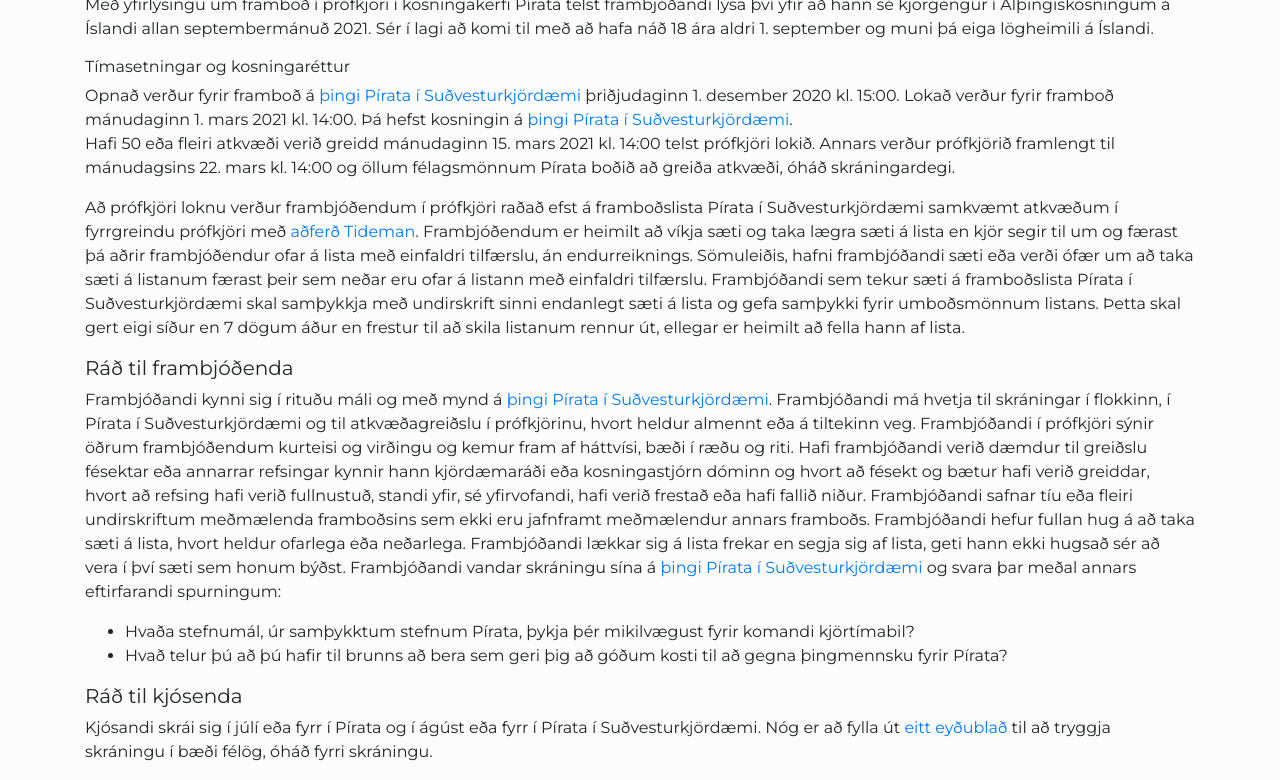
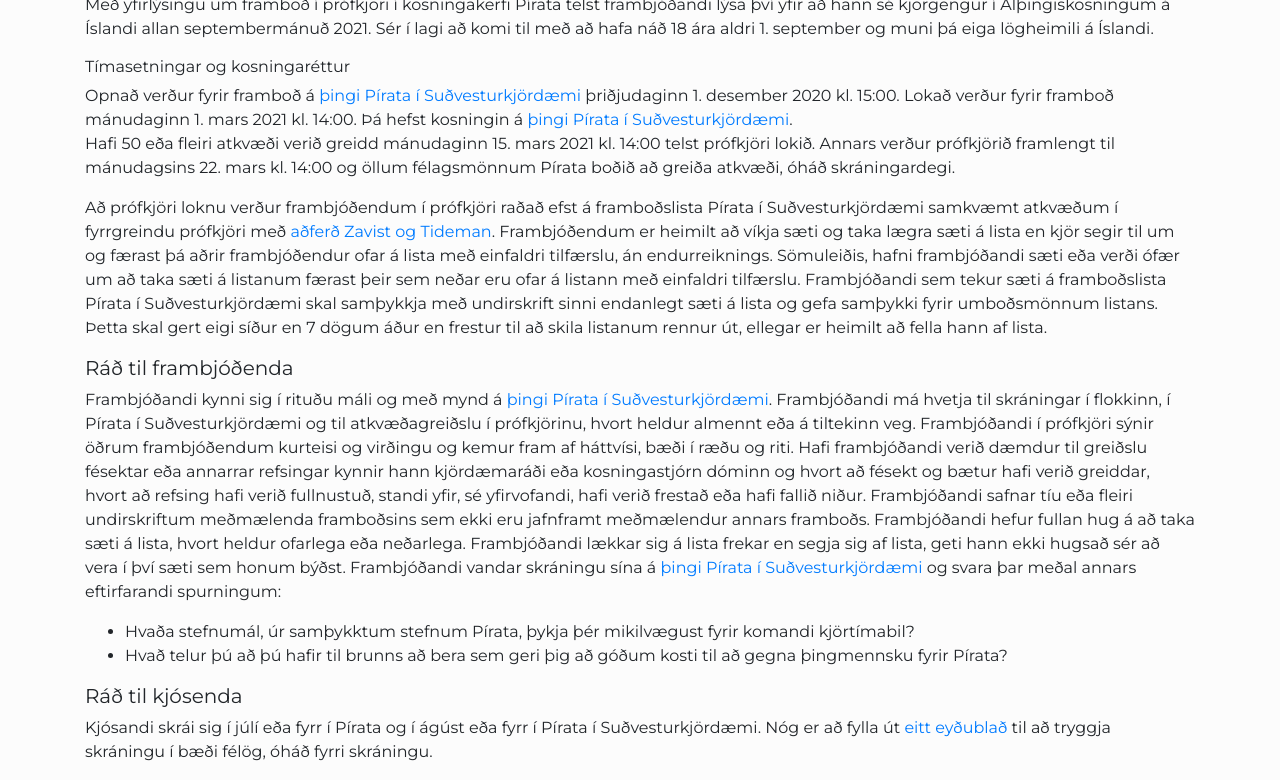
Before and after one commit to piratar/log.piratar.is, a Jekyll site: the page built from Lög aðildarfélaga/Suðvesturkjördæmi/prófkjör.md, in a window 1280 px wide and 900 px high, scrolled down 1404 px, cut to the strip 120-900 px from the top of the window. Built offline with Jekyll 4.4.1, drawn with Linux system fonts in a browser that asks for light colours; our own code applies the rules of GitHub Pages for plain Markdown files.

Commit message:
Aðferð Zavist til að leysa úr jafntefli
Aðferð Zavist og Tideman til að leysa úr jafntefli er sanngjarnari en að leyfa slembivöldum kjósanda að ráða.

```diff
--- a/Lög aðildarfélaga/Suðvesturkjördæmi/prófkjör.md
+++ b/Lög aðildarfélaga/Suðvesturkjördæmi/prófkjör.md
@@ -20,7 +20,7 @@
 Lokað verður fyrir framboð mánudaginn 1. mars 2021 kl. 14:00. Þá hefst kosningin á [þingi Pírata í Suðvesturkjördæmi](https://x.piratar.is/polity/219/).
 Hafi 50 eða fleiri atkvæði verið greidd mánudaginn 15. mars 2021 kl. 14:00 telst prófkjöri lokið. Annars verður prófkjörið framlengt til mánudagsins 22. mars kl. 14:00 og öllum félagsmönnum Pírata boðið að greiða atkvæði, óháð skráningardegi.
 
-Að prófkjöri loknu verður frambjóðendum í prófkjöri raðað efst á framboðslista Pírata í Suðvesturkjördæmi samkvæmt atkvæðum í fyrrgreindu prófkjöri með [aðferð Tideman](https://www.condorcet.vote/view/DOCS/IndependenceofClones.pdf). Frambjóðendum er heimilt að víkja sæti og taka lægra sæti á lista en kjör segir til um og færast þá aðrir frambjóðendur ofar á lista með einfaldri tilfærslu, án endurreiknings. Sömuleiðis, hafni frambjóðandi sæti eða verði ófær um að taka sæti á listanum færast þeir sem neðar eru ofar á listann með einfaldri tilfærslu.
+Að prófkjöri loknu verður frambjóðendum í prófkjöri raðað efst á framboðslista Pírata í Suðvesturkjördæmi samkvæmt atkvæðum í fyrrgreindu prófkjöri með [aðferð Zavist og Tideman](https://www.condorcet.vote/view/DOCS/CompleteIndependenceofClones.pdf). Frambjóðendum er heimilt að víkja sæti og taka lægra sæti á lista en kjör segir til um og færast þá aðrir frambjóðendur ofar á lista með einfaldri tilfærslu, án endurreiknings. Sömuleiðis, hafni frambjóðandi sæti eða verði ófær um að taka sæti á listanum færast þeir sem neðar eru ofar á listann með einfaldri tilfærslu.
 Frambjóðandi sem tekur sæti á framboðslista Pírata í Suðvesturkjördæmi skal samþykkja með undirskrift sinni endanlegt sæti á lista og gefa samþykki fyrir umboðsmönnum listans. Þetta skal gert eigi síður en 7 dögum áður en frestur til að skila listanum rennur út, ellegar er heimilt að fella hann af lista.
 
 ##### Ráð til frambjóðenda
```
